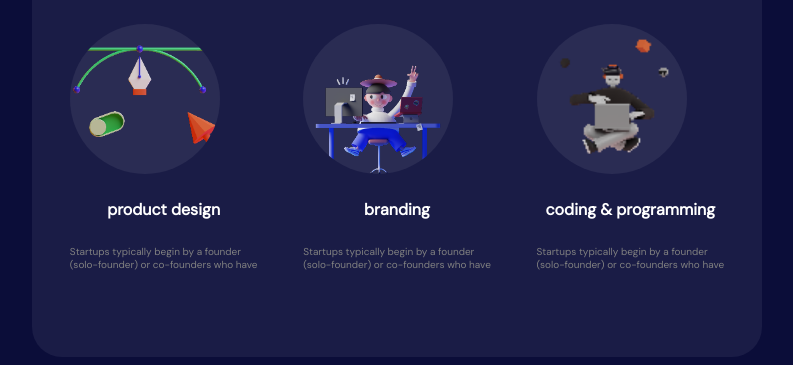
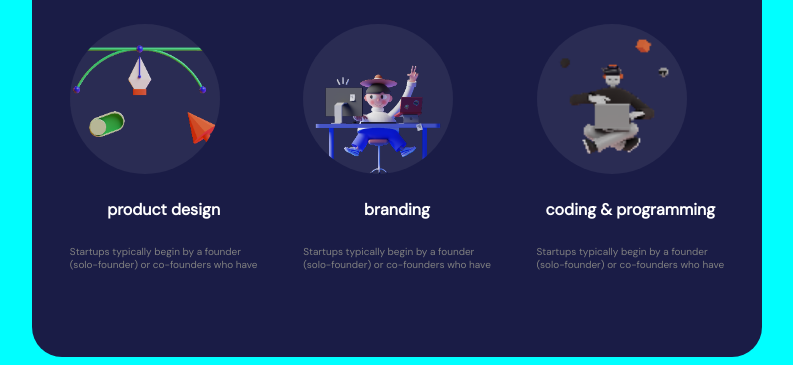
Before and after one commit to reziugulava/task4, a plain HTML site: page index.html in a window 1280 px wide. Shown: the part 505-870 px from the top of the page, without its empty margins (36-829 px from the left). Drawn offline with Linux system fonts and the light colour scheme.

Commit message:
style change

```diff
--- a/style.css
+++ b/style.css
@@ -94,3 +94,8 @@ body {
 .mini-p {
   font-size: 10px;
 }
+@media only screen and (max-width:1600px) and (min-width:1080px){
+  body{
+    background-color: aqua;
+  }
+}
```
